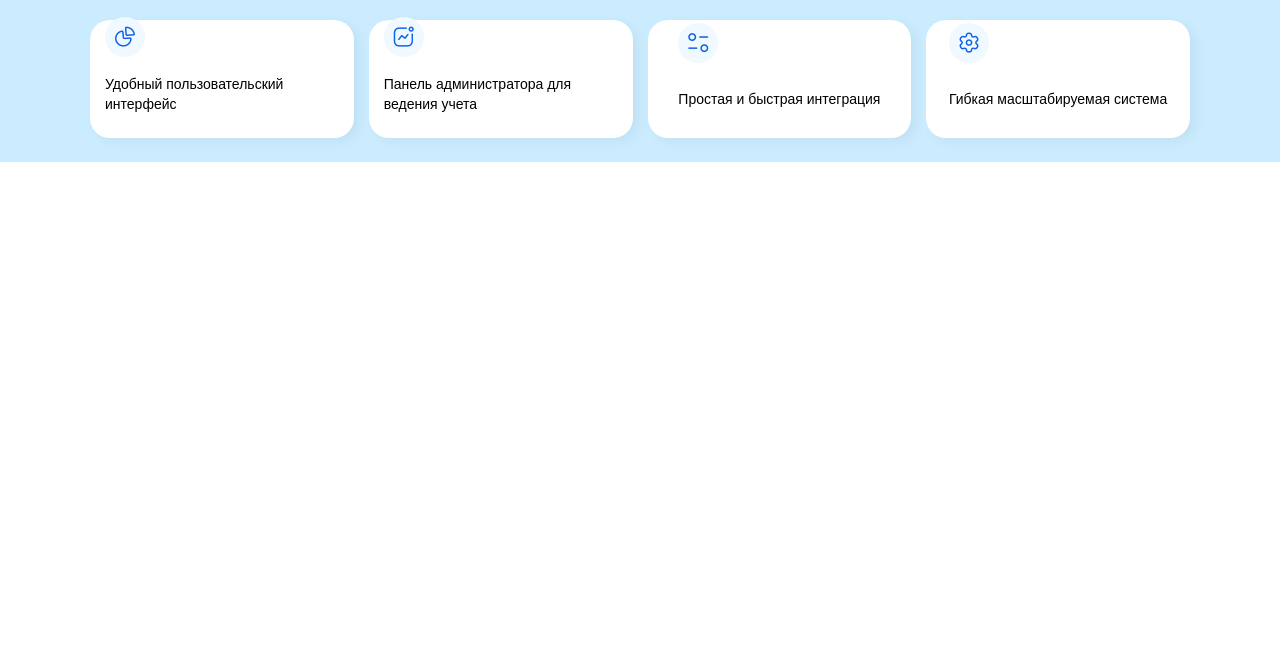
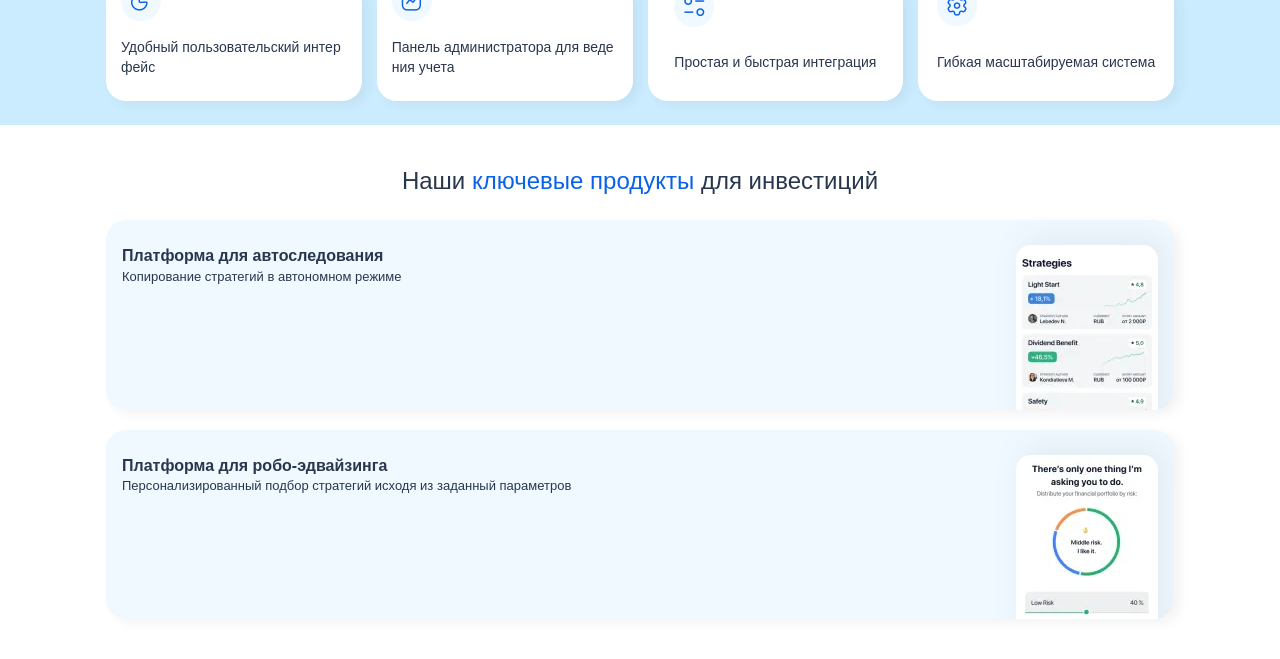
Before and after one commit to Bricks666/finkit, a plain HTML site: page index.html in a window 1280 px wide. Shown: the part 1483-2142 px from the top of the page. Before the commit the page ends 1645 px from the top, so only its background shows below. Drawn offline with Linux system fonts and the light colour scheme.

Commit message:
Список продуктов

```diff
--- a/index.html
+++ b/index.html
@@ -8,14 +8,15 @@
 		<title>FinKit</title>
 	</head>
 	<body>
-		<header class="header">
+		<header class="block header">
 			<div class="container header__container">
 				<section class="header__head">
-          <div class="header__languages">
-            <button class="header__language header__language--active">Ru</button>
-            <button class="header__language">En</button>
-          </div>
-
+					<div class="header__languages">
+						<button class="header__language header__language--active">
+							Ru
+						</button>
+						<button class="header__language">En</button>
+					</div>
 				</section>
 				<section class="demo">
 					<h1 class="head demo__head">
@@ -29,7 +30,8 @@
 				</section>
 				<img
 					class="header__image"
-					src="./assets/images/main_image.webp"
+					src="./assets/images/common/main_image.webp"
+					srcset="./assets/images/retina/main_image@2x.webp 2x"
 					alt="FinKit logo"
 				/>
 				<ul class="list features header__features">
@@ -64,19 +66,39 @@
 			</div>
 		</header>
 		<main class="main">
-			<section class="products">
-				<h2 class="products__head"></h2>
-				<ul class="products__list">
-					<li class="products__item"></li>
-					<li class="products__item"></li>
-				</ul>
-			</section>
-			<section class="products">
-				<h2 class="products__head"></h2>
-				<ul class="products__list">
-					<li class="products__item"></li>
-					<li class="products__item"></li>
-				</ul>
+			<section class="block products_block">
+				<div class="container products_block__container">
+					<h2 class="subhead products_block__head">
+						Наши <span class="lighter"> ключевые продукты</span> для инвестиций
+					</h2>
+					<ul class="list products">
+						<li class="list__item products__item">
+							<h3 class="products__head">Платформа для автоследования</h3>
+							<p class="paragraph products__description">
+								Копирование стратегий в автономном режиме
+							</p>
+							<img
+								class="products__image"
+								src="./assets/images/common/product_1.webp"
+								srcset="./assets/images/retina/product_1@2x.webp 2x"
+								alt="Product 1"
+							/>
+						</li>
+						<li class="list__item products__item">
+							<h3 class="products__head">Платформа для робо-эдвайзинга</h3>
+							<p class="paragraph products__description">
+								Персонализированный подбор стратегий исходя из заданный
+								параметров
+							</p>
+							<img
+								class="products__image"
+								src="./assets/images/common/product_2.webp"
+								srcset="./assets/images/retina/product_2@2x.webp 2x"
+								alt="Product 2"
+							/>
+						</li>
+					</ul>
+				</div>
 			</section>
 		</main>
 	</body>
--- a/styles/common.css
+++ b/styles/common.css
@@ -10,12 +10,14 @@
 
 body {
 	font-family: 'Euclid Circular', sans-serif;
+	color: var(--base-color);
 }
 
 .container {
 	max-width: 1100px;
 
 	margin: 0 auto;
+	padding: 0 16px;
 }
 
 .button {
@@ -56,6 +58,7 @@ body {
 .paragraph {
 	font-size: 14px;
 	line-height: 1.4em;
+	word-break: break-all;
 }
 
 .lighter {
@@ -100,3 +103,7 @@ body {
 
 	border-radius: 50%;
 }
+
+.block {
+	margin-bottom: 40px;
+}
--- a/styles/header.css
+++ b/styles/header.css
@@ -1,5 +1,5 @@
 .header {
-	padding: 24px 16px;
+	padding: 24px 0;
 
 	background-color: var(--primary-color-90);
 
--- /dev/null
+++ b/styles/products.css
@@ -0,0 +1,42 @@
+.products__item {
+	display: grid;
+	grid-template-rows: max-content 1fr;
+	grid-template-columns: 1fr 50%;
+
+	padding: 25px 16px;
+	padding-bottom: 0;
+
+	background-color: var(--primary-color-80);
+
+	overflow-y: hidden;
+}
+
+.products__head {
+	font-size: 16px;
+	font-weight: 700;
+	line-height: 1.4em;
+	word-break: break-all;
+}
+
+.products__description {
+	align-self: start;
+
+	padding-bottom: 25px;
+
+	font-size: 13px;
+	font-weight: 300;
+	line-height: 1.4em;
+}
+
+.products__image {
+	grid-column: 2;
+	grid-row: 1 / 3;
+
+	margin-bottom: -5%;
+	margin-left: auto;
+
+	border-top-left-radius: 15px;
+	border-top-right-radius: 15px;
+
+	filter: drop-shadow(8px -8px 16px rgba(0, 0, 0, 0.06));
+}
--- /dev/null
+++ b/styles/products_block.css
@@ -0,0 +1,8 @@
+.products_block__container {
+	display: grid;
+	gap: 24px;
+}
+
+.products_block__head {
+	text-align: center;
+}
--- a/styles/styles.css
+++ b/styles/styles.css
@@ -5,3 +5,5 @@
 @import url('./header.css');
 @import url('./demo.css');
 @import url('./features.css');
+@import url('./products_block.css');
+@import url('./products.css');
```
Also changed, not shown: assets/images/common/main_image.webp (renamed from assets/images/main_image.webp), assets/images/common/product_1.webp (added), assets/images/common/product_2.webp (added), assets/images/retina/main_image@2x.webp (added), assets/images/retina/produc_1@2x.webp (added), assets/images/retina/product_2@2x.webp (added).
